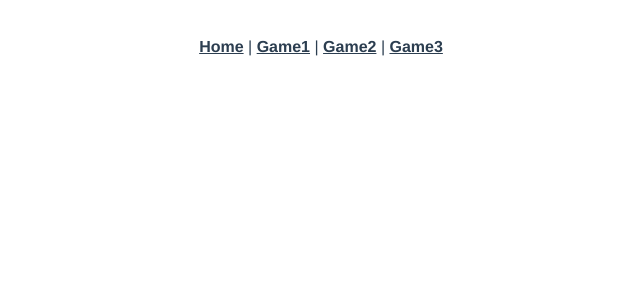
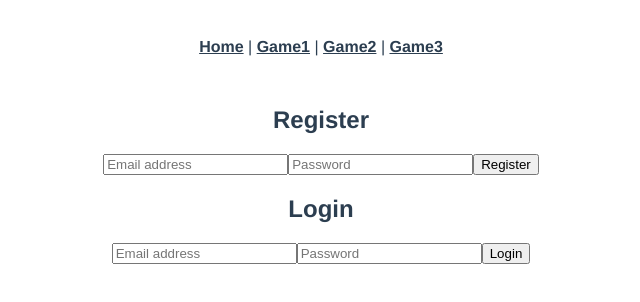
Before and after one commit to b-sai/virtual-vampires, a Vue app in the folder duolango-frontend/: page /login in a window 1280 px wide. Shown: the top 302 px of the page, without its empty margins (319-959 px from the left). Built offline with nearby package versions, Linux system fonts and the light colour scheme.

Commit message:
merging user login branch files to dev branch

```diff
--- /dev/null
+++ b/duolango-frontend/src/firebase/index.js
@@ -0,0 +1,22 @@
+// Import the functions you need from the SDKs you need
+import { initializeApp } from "firebase/app";
+import { getAuth } from "firebase/auth";
+// TODO: Add SDKs for Firebase products that you want to use
+// https://firebase.google.com/docs/web/setup#available-libraries
+
+// Your web app's Firebase configuration
+const firebaseConfig = {
+  apiKey: "AIzaSyCwGC1fvk2vmtNIZ-wyzS8WDPx5g9xA83s",
+  authDomain: "worse-duolingo.firebaseapp.com",
+  databaseURL: "https://worse-duolingo-default-rtdb.firebaseio.com",
+  projectId: "worse-duolingo",
+  storageBucket: "worse-duolingo.appspot.com",
+  messagingSenderId: "562797851309",
+  appId: "1:562797851309:web:d9d34341f2cd6e4f400c24"
+};
+
+// Initialize Firebase
+const app = initializeApp(firebaseConfig)
+const auth = getAuth(app)
+
+export { auth }
--- a/duolango-frontend/src/main.js
+++ b/duolango-frontend/src/main.js
@@ -1,5 +1,6 @@
 import { createApp } from 'vue'
 import App from './App.vue'
 import router from './router'
+import store from './store'
 
-createApp(App).use(router).mount('#app')
+createApp(App).use(store).use(router).mount('#app')
--- a/duolango-frontend/src/router/index.js
+++ b/duolango-frontend/src/router/index.js
@@ -5,22 +5,39 @@ const routes = [
   {
     path: '/',
     name: 'home',
-    component: home
+    component: home,
+    meta: {
+      requiresAuth: true
+    }
   },
   {
     path: '/game1',
     name: 'game1',
-    component: () => import(/* webpackChunkName: "about" */ '../views/game1.vue')
+    component: () => import(/* webpackChunkName: "about" */ '../views/game1.vue'),
+    meta: {
+      requiresAuth: true
+    }
   },
   {
     path: '/game2',
     name: 'game2',
-    component: () => import(/* webpackChunkName: "about" */ '../views/game2.vue')
+    component: () => import(/* webpackChunkName: "about" */ '../views/game2.vue'),
+    meta: {
+      requiresAuth: true
+    }
   },
   {
     path: '/game3',
     name: 'game3',
-    component: () => import(/* webpackChunkName: "about" */ '../views/game3.vue')
+    component: () => import(/* webpackChunkName: "about" */ '../views/game3.vue'),
+    meta: {
+      requiresAuth: true
+    }
+  },
+  {
+    path: '/login',
+    name: 'Login',
+    component: () => import('../views/login.vue')
   }
 
 ]
--- /dev/null
+++ b/duolango-frontend/src/store/index.js
@@ -0,0 +1,77 @@
+import { createStore } from 'vuex'
+import router from '../router'
+import {auth} from '../firebase'
+import {
+  createUserWithEmailAndPassword,
+  signInWithEmailAndPassword,
+  signOut
+} from 'firebase/auth'
+export default createStore({
+  state: {
+    user: null
+  },
+  getters: {
+  },
+  mutations: {
+    SET_USER (state, user) {
+      state.user = user
+    },
+    CLEAR_USER (state) {
+      state.user = null
+    }
+  },
+  actions: {
+    async login ({commit}, details){
+      const {email, password} = details
+      try{
+        await signInWithEmailAndPassword(auth, email, password)
+      } catch(error) {
+        switch(error.code){
+          case 'auth/user-not-found':
+            alert("User not found")
+            break
+          case 'auth/wrong-password':
+            alert("Wrong Password")
+            break
+          default:
+            alert("Something went wrong")
+        }
+        return
+      }
+      commit('SET_USER', auth.currentUser)
+      router.push('/')
+    },
+    async register ({commit}, details) {
+      const {email, password} = details
+      try{
+        await createUserWithEmailAndPassword(auth, email, password)
+      } catch(error) {
+        switch(error.code){
+          case 'auth/email-already-in-use':
+            alert("Email already in use")
+            break
+          case 'auth/invalid-email':
+            alert("Invalid email")
+            break
+          case 'auth/weak-password':
+            alert("Weak password")
+            break
+          default:
+            alert("Something went wrong")
+        }
+        return
+      }
+      commit('SET_USER', auth.currentUser)
+      router.push('/')
+    },
+    async logout ({commit}) {
+      await signOut(auth)
+
+      commit('CLEAN_USER')
+
+      router.push('/login')
+    },
+  },
+  modules: {
+  }
+})
--- /dev/null
+++ b/duolango-frontend/src/views/login.vue
@@ -0,0 +1,59 @@
+<template>
+    <main class="login">
+      <section class="form">
+          <form class="register" @submit.prevent= "register">
+              <h2>Register</h2>
+              <input type ="email"
+                  placeholder="Email address"
+                  v-model ="register_form.email"/>
+              <input
+                  type="password"
+                  placeholder="Password"
+                  v-model = "register_form.password" />
+              <input
+              type="submit"
+              value="Register" />
+              </form>
+          <form class="login" @submit.prevent= "login">
+              <h2>Login</h2>
+              <input type ="email"
+                  placeholder="Email address"
+                  v-model ="login_form.email"/>
+              <input
+                  type="password"
+                  placeholder="Password"
+                  v-model = "login_form.password" />
+              <input
+              type="submit"
+              value="Login" />
+          </form>
+      </section>
+    </main>
+  </template>
+
+  <script>
+  import {ref} from 'vue'
+  import {useStore} from 'vuex'
+  export default {
+      setup (){
+          const login_form = ref({});
+          const register_form = ref({});
+          const store = useStore();
+          const login = () => {
+              store.dispatch('login', login_form.value)
+          }
+          const register = () => {
+              store.dispatch('register', register_form.value)
+          }
+          return{
+              login_form,
+              register_form,
+              login,
+              register
+          }
+      }
+  }
+  </script>
+
+  <style>
+  </style>
```
Also changed, not shown: duolango-frontend/package.json (+10 -3 lines), 1 other file (tests, documents, lock files or other folders).
